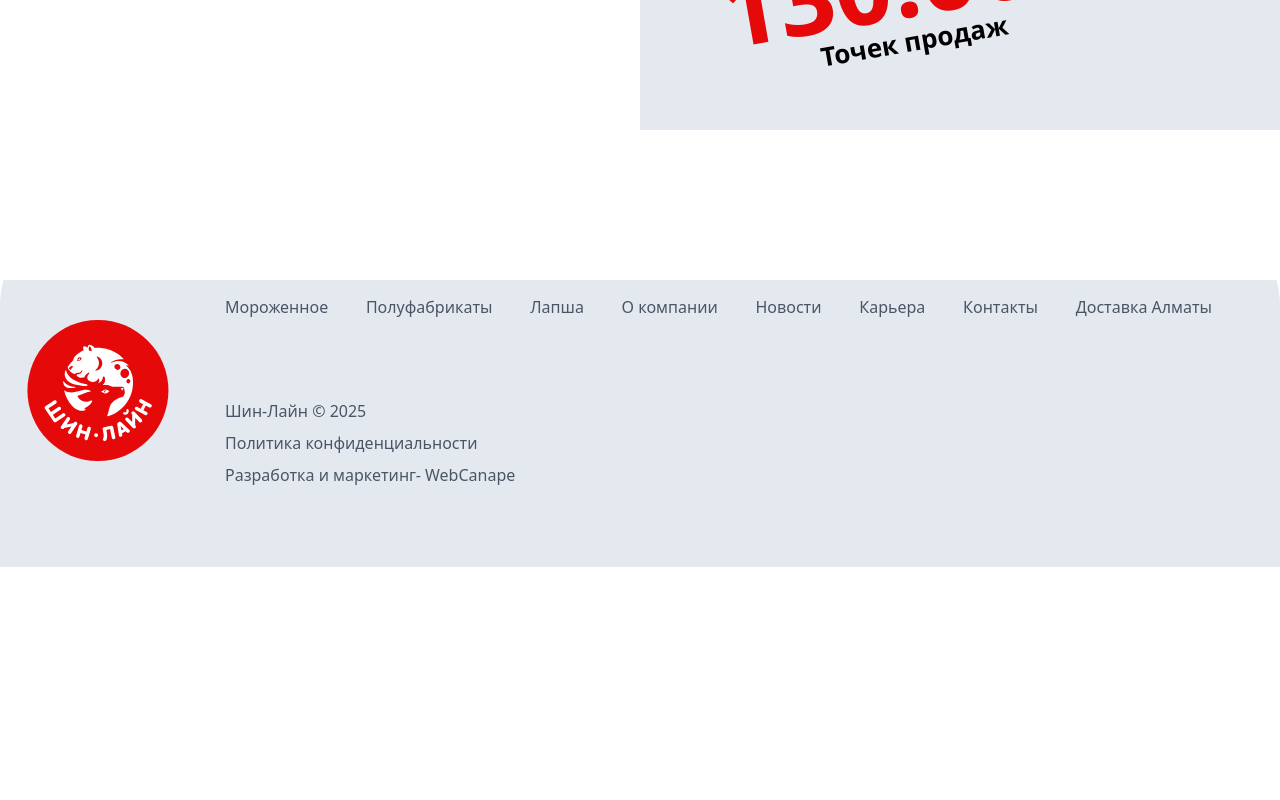
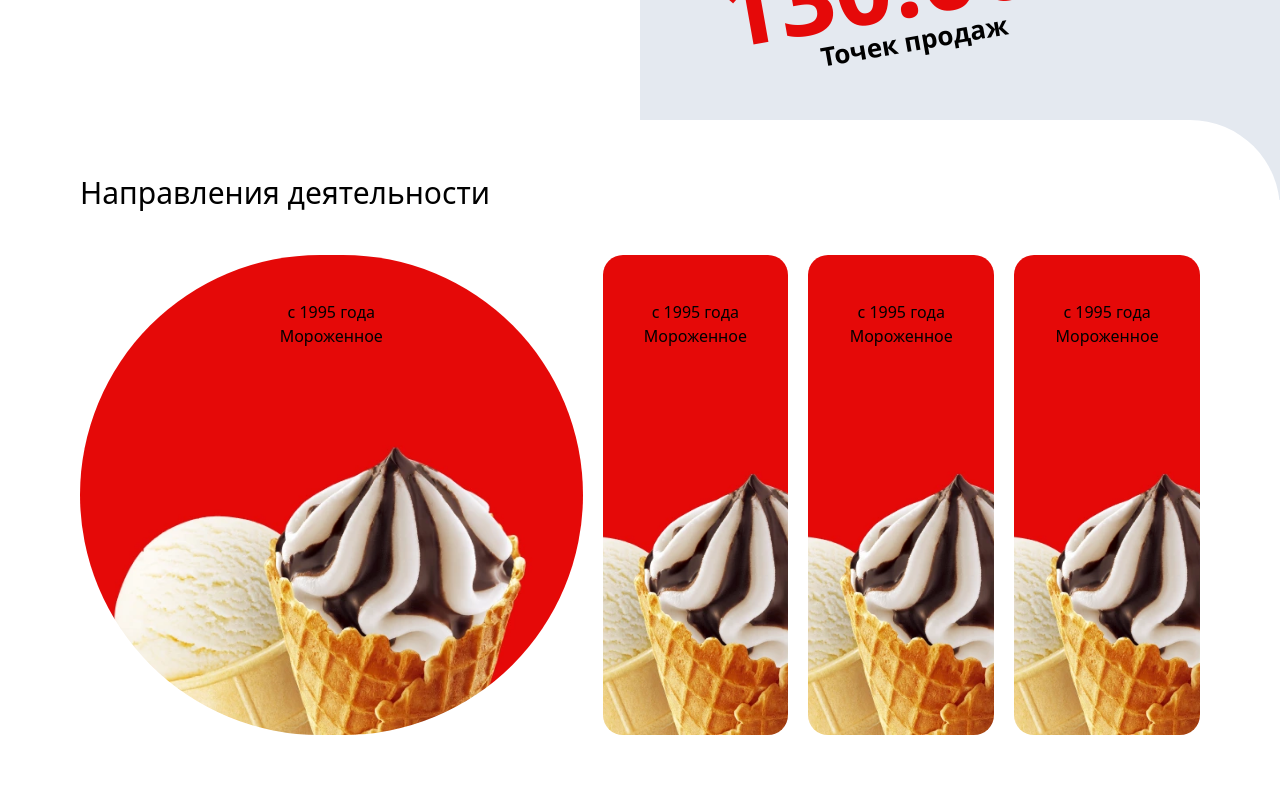
Before and after one commit to Haru1355/kyrs, a React (Vite) app in the folder front/: page / in a window 1280 px wide. Shown: the part 1520-2320 px from the top of the page. Before the commit the page ends 2107 px from the top, so only its background shows below. Built offline with nearby package versions, Linux system fonts and the light colour scheme.

Commit message:
add slider

```diff
--- a/front/package.json
+++ b/front/package.json
@@ -11,6 +11,7 @@
   },
   "dependencies": {
     "@tailwindcss/vite": "^4.1.17",
+    "classnames": "^2.5.1",
     "react": "^19.2.0",
     "react-dom": "^19.2.0",
     "react-markdown": "^10.1.0",
--- a/front/src/componens/footer/footer.tsx
+++ b/front/src/componens/footer/footer.tsx
@@ -2,7 +2,7 @@ import { Link } from 'react-router';
 
 export const Footer = () => {
 	return (
-		<footer className='bg-[#e4e9f0] rounded-t-[90px] p-20 mt-[-65px] flex max-w-100% mx-auto justify-between items-center px-5 my-5 gap-12  '>
+		<footer className='bg-[#e4e9f0] rounded-t-[90px] p-20 mt-[-65px] flex max-w-100% mx-auto justify-between items-center px-5 mt-5 gap-12  '>
 			<img
 				className='w-full max-w-[157px] h-[141px]'
 				src='/src/assets/logo.svg'
--- a/front/src/pages/home.tsx
+++ b/front/src/pages/home.tsx
@@ -1,13 +1,45 @@
 import { Link } from 'react-router'
+import cn from "classnames";
+import { useState } from "react";
 
 export const Home = () => {
+	const [activeIndex, setActiveIndex] = useState(0);
+
+	// Массив с данными для карточек
+	const cards = [
+		{
+			id: 0,
+			title: "Мороженное",
+			description: "c 1995 года",
+			image: "/src/assets/main/hovered-items/icecream.png"
+		},
+		{
+			id: 1,
+			title: "Мороженное",
+			description: "c 1995 года",
+			image: "/src/assets/main/hovered-items/icecream.png"
+		},
+		{
+			id: 2,
+			title: "Мороженное",
+			description: "c 1995 года",
+			image: "/src/assets/main/hovered-items/icecream.png"
+		},
+		{
+			id: 3,
+			title: "Мороженное",
+			description: "c 1995 года",
+			image: "/src/assets/main/hovered-items/icecream.png"
+		}
+	];
+
 	return (
 			<div className='container mx-auto '>
 				<img src='/src/assets/main/1main.webp' alt='' />
 				<div className=''>
 					<img src='/src/assets/main/2main.webp' alt='' />
 				</div>
-			<div className='flex pb-[150px] mt-[-90px] rounded-t-[90px] bg-white transform-3d'>
+				<div className='flex pb-[70px] mt-[-90px] rounded-t-[90px] bg-white transform-3d'>
 					<div className='w-1/2 pt-20 pl-[110px] pr-20'>
 						<h1>Группа компаний Шин-Лайн</h1>
 						<p>
@@ -20,7 +52,7 @@ export const Home = () => {
 							Подробнее <img src='/src/assets/arrow.svg' />
 						</Link>
 					</div>
-				<div className='w-1/2 py-20 pl-20 pr-[140px]  bg-[#e4e9f0] rounded-t-[90px] '>
+					<div className='w-1/2 pt-20 pb-[150px] pl-20 pr-[140px]  bg-[#e4e9f0] rounded-t-[90px] '>
 						<ul>
 							<li className='-rotate-10 flex  flex-wrap items-center gap-x-[30px] leading-none'>
 								<span className='text-[#e50909] text-[100px] font-extrabold'>10</span>
@@ -41,6 +73,38 @@ export const Home = () => {
 						</ul>
 					</div>
 				</div>
+				<div className='mt-[-150px] transform-3d bg-white pt-[90px] rounded-t-[90px] pb-20'>
+					<h2 className='text-[30px] pl-20 -mt-10'>Направления деятельности</h2>
+					<div className='flex mt-10 px-20 gap-x-[20px] max-w-[1800px] w-full'>
+						{cards.map((card) => (
+								<div
+										key={card.id}
+										className={cn(
+												'relative flex flex-col grow gap-y-5 h-[480px] justify-between pt-[45px] px-5 pb-[25px] transition-all duration-300',
+												{
+													'!w-[480px] aspect-square': activeIndex === card.id,
+													'w-[calc((100%-630px)/3)]': activeIndex !== card.id,
+												}
+										)}
+										onMouseEnter={() => setActiveIndex(card.id)}
+								>
+									<div className='absolute w-full h-full inset-0'>
+										<img
+												src={card.image}
+												alt=''
+												className={cn('object-bottom object-cover w-full h-full rounded-[20px] transition-all duration-300', {
+													'rounded-[500px]': activeIndex === card.id,
+												})}
+										/>
+									</div>
+									<div className='relative z-10 max-w-[330px] mx-auto text-center'>
+										<p>{card.description}</p>
+										<h4>{card.title}</h4>
+									</div>
+								</div>
+						))}
+					</div>
+				</div>
 			</div>
 	);
 };
```
Also changed, not shown: front/src/assets/main/hovered-items/icecream.png (added), 1 other file (tests, documents, lock files or other folders). Lines whose indentation alone changed are shown as unchanged.
